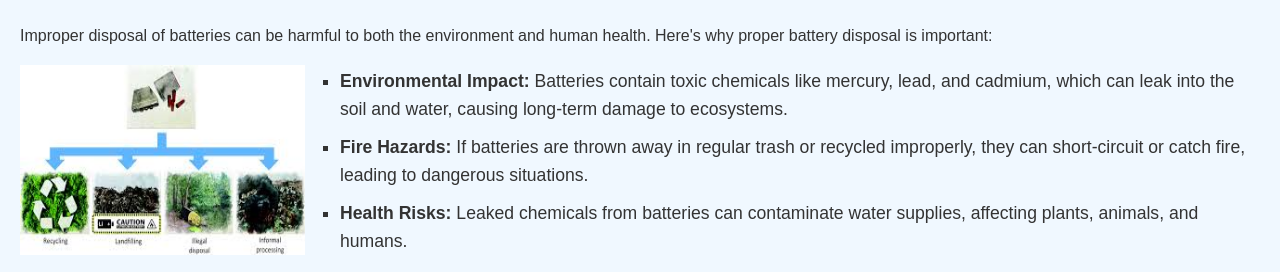
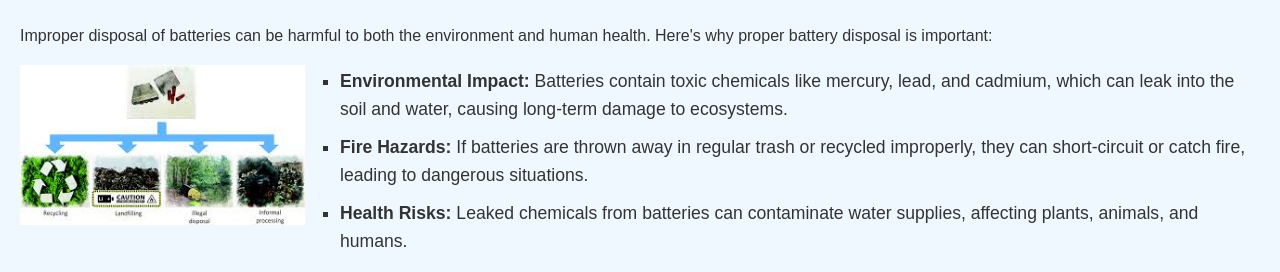
Before and after one commit to mertekca/bda.mertek.ca, a plain HTML site: page home/index.html in a window 1280 px wide. Shown: the part 403-675 px from the top of the page. Drawn offline with Linux system fonts and the light colour scheme.

Commit message:
Update index.html

```diff
--- a/home/index.html
+++ b/home/index.html
@@ -26,7 +26,7 @@
     <h2>Why Should You Dispose of Batteries Properly?</h2>
     <p>Improper disposal of batteries can be harmful to both the environment and human health. Here's why proper battery disposal is important:</p>
 
-    <img src="/files/images/environmental_impact.jpg" alt="Environmental Impact" class="float-left" width="285" height="190"> <!-- Image with float -->
+    <img src="/files/images/environmental_impact.jpg" alt="Environmental Impact" class="float-left" width="285" height="160"> <!-- Image with float -->
 
     <ul>
         <li><strong>Environmental Impact:</strong> Batteries contain toxic chemicals like mercury, lead, and cadmium, which can leak into the soil and water, causing long-term damage to ecosystems.</li>
```
